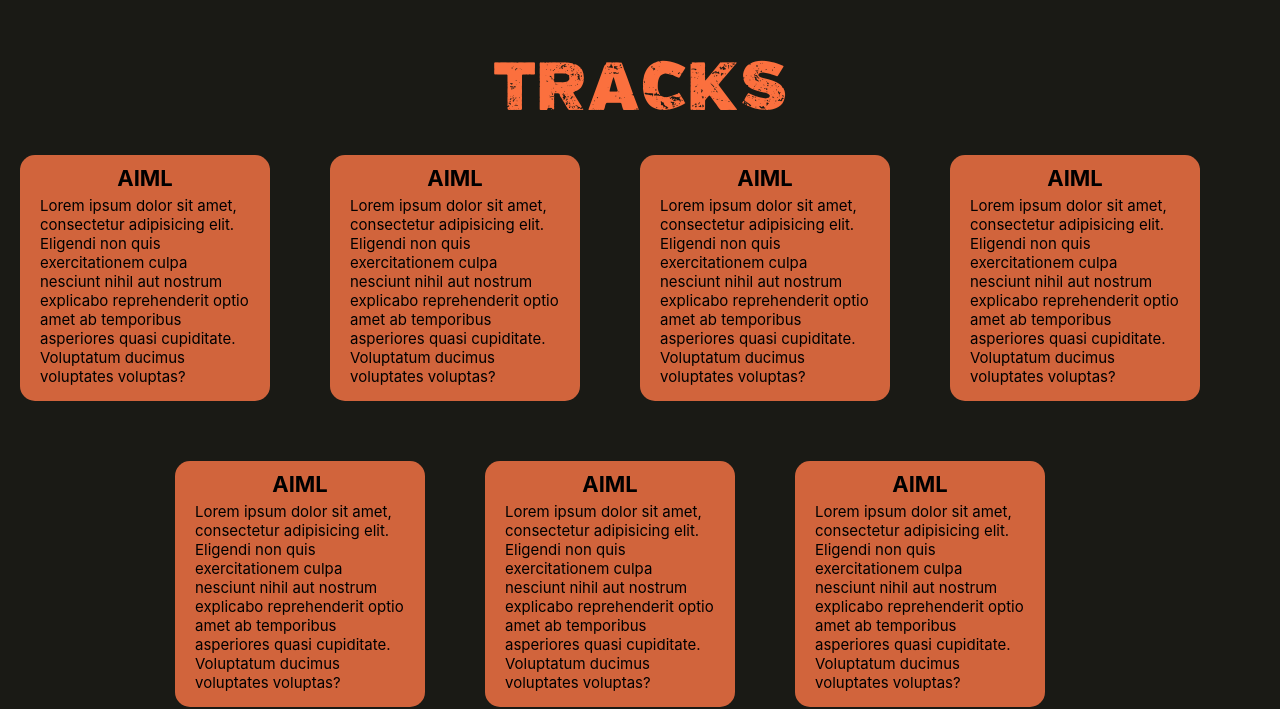
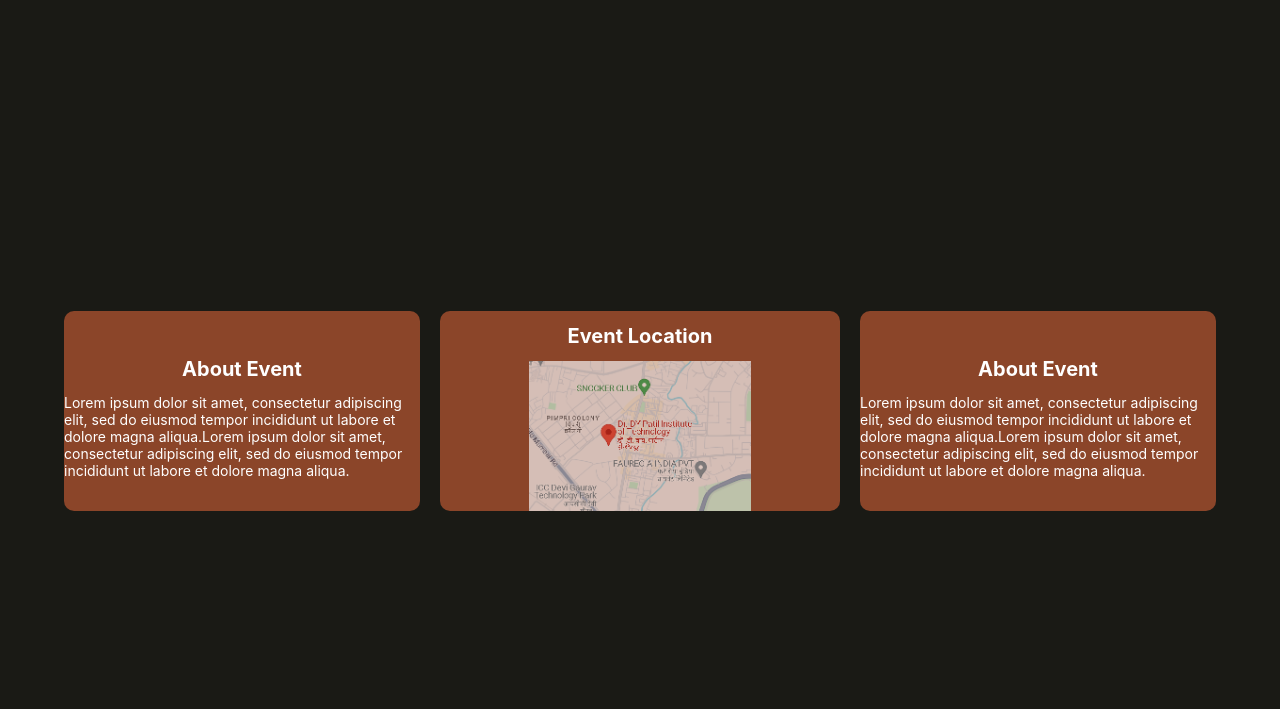
Before and after one commit to suyashcodes/zion2k24, a React (Create React App) app: page / in a window 1280 px wide. Shown: the part 849-1558 px from the top of the page. Built offline with nearby package versions, Linux system fonts and the light colour scheme.

Commit message:
Adding aboutus component

```diff
--- a/src/App.jsx
+++ b/src/App.jsx
@@ -5,6 +5,7 @@ import Video from "./components/background/Video";
 import Domain from "./components/domain/Domain";
 import Sponsors from "./components/sponsors/Sponsors";
 import Faques from "./components/faq/Faques";
+import Aboutevent from "./components/aboutevent/Aboutevent";
 
 const App = () => {
   return (
@@ -12,6 +13,7 @@ const App = () => {
       <Video />
       <Navbar />
       <Timer />
+      <Aboutevent />
       <Domain />
       <Sponsors />
       <Faques />
--- /dev/null
+++ b/src/components/aboutevent/Aboutevent.jsx
@@ -0,0 +1,45 @@
+import "./aboutevent.css";
+// import googleMapImage from "../../../public/assets/fonts/map.png";
+const Aboutevent = () => {
+  return (
+    <div className="wrapper">
+      <div className="eventContainer">
+        <div className="eventSection">
+          <h1 className="eventHeading">About Event</h1>
+          <p className="eventPara">
+            Lorem ipsum dolor sit amet, consectetur adipiscing elit, sed do
+            eiusmod tempor incididunt ut labore et dolore magna aliqua.Lorem
+            ipsum dolor sit amet, consectetur adipiscing elit, sed do eiusmod
+            tempor incididunt ut labore et dolore magna aliqua.
+          </p>
+        </div>
+        <div className="eventSection withLocation">
+          <h1 className="eventHeading">Event Location</h1>
+          <a
+            className="eventLocationAnchor"
+            href="https://maps.app.goo.gl/hAtE8qGvbsAwTjtF7"
+            target="_blank"
+            rel="noopener noreferrer"
+          >
+            <img
+              className="eventLocationImage"
+              src={"./assets/fonts/map.png"}
+              alt="Google Map showing event location"
+            />
+          </a>
+        </div>
+        <div className="eventSection">
+          <h1 className="eventHeading">About Event</h1>
+          <p className="eventPara">
+            Lorem ipsum dolor sit amet, consectetur adipiscing elit, sed do
+            eiusmod tempor incididunt ut labore et dolore magna aliqua.Lorem
+            ipsum dolor sit amet, consectetur adipiscing elit, sed do eiusmod
+            tempor incididunt ut labore et dolore magna aliqua.
+          </p>
+        </div>
+      </div>
+    </div>
+  );
+};
+
+export default Aboutevent;
--- /dev/null
+++ b/src/components/aboutevent/aboutevent.css
@@ -0,0 +1,51 @@
+.wrapper {
+  width: 100%;
+}
+.eventContainer {
+  display: flex;
+  width: 90%;
+}
+
+.eventSection {
+  flex: 4;
+  display: flex;
+  flex-direction: column;
+  align-items: center;
+  justify-content: center;
+  background-color: rgba(251, 112, 62, 0.5);
+  border-radius: 10px;
+  margin-right: 20px; /* Add margin to the right of each eventSection */
+}
+
+.eventSection:last-child {
+  margin-right: 0; /* Remove margin from the last eventSection */
+}
+
+.eventHeading {
+  font-weight: bold;
+  font-size: 20px;
+  color: white;
+}
+
+.eventPara {
+  padding: 0;
+  margin: 0;
+  font-size: 14px;
+  color: white;
+}
+
+.eventLocationImage {
+  width: 400px;
+  height: 100%;
+  object-fit: contain; /* Adjusted to contain instead of cover */
+  border-radius: 10px;
+  opacity: 0.7; /* Adjust the opacity if needed */
+}
+
+.eventLocationAnchor {
+  margin: 0;
+  padding: 0;
+  height: 150px; /* Set the desired height */
+  /* width: auto; */
+  overflow: hidden; /* Hide any overflow to maintain container height */
+}
--- a/src/components/timer/Timer.jsx
+++ b/src/components/timer/Timer.jsx
@@ -7,7 +7,7 @@ const Timer = () => {
   const [seconds, setSeconds] = useState(0);
 
   useEffect(() => {
-    const registrationDeadline = new Date("2024-04-14T00:00:00"); // Set your registration deadline here
+    const registrationDeadline = new Date("2024-02-14T00:00:00"); // Set your registration deadline here
 
     const calculateTimeRemaining = () => {
       const currentTime = new Date();
@@ -15,16 +15,16 @@ const Timer = () => {
 
       if (timeDifference > 0) {
         const remainingDays = Math.floor(
-          timeDifference / (1000 * 60 * 60 * 24)
+          timeDifference / (1000 * 60 * 60 * 24),
         );
         const remainingHours = Math.floor(
-          (timeDifference % (1000 * 60 * 60 * 24)) / (1000 * 60 * 60)
+          (timeDifference % (1000 * 60 * 60 * 24)) / (1000 * 60 * 60),
         );
         const remainingMinutes = Math.floor(
-          (timeDifference % (1000 * 60 * 60)) / (1000 * 60)
+          (timeDifference % (1000 * 60 * 60)) / (1000 * 60),
         );
         const remainingSeconds = Math.floor(
-          (timeDifference % (1000 * 60)) / 1000
+          (timeDifference % (1000 * 60)) / 1000,
         );
 
         setDays(remainingDays);
@@ -38,8 +38,6 @@ const Timer = () => {
 
     return () => clearInterval(intervalId);
   }, []);
-
-
 
   return (
     <div className="wrapper">
@@ -66,8 +64,7 @@ const Timer = () => {
         </div>
       </div>
       <div className="registerContainer">
-
-      <button className="registerButton">Participate Now</button>
+        <button className="registerButton">Participate Now</button>
       </div>
     </div>
   );
```
Also changed, not shown: public/assets/fonts/map.png (added).
